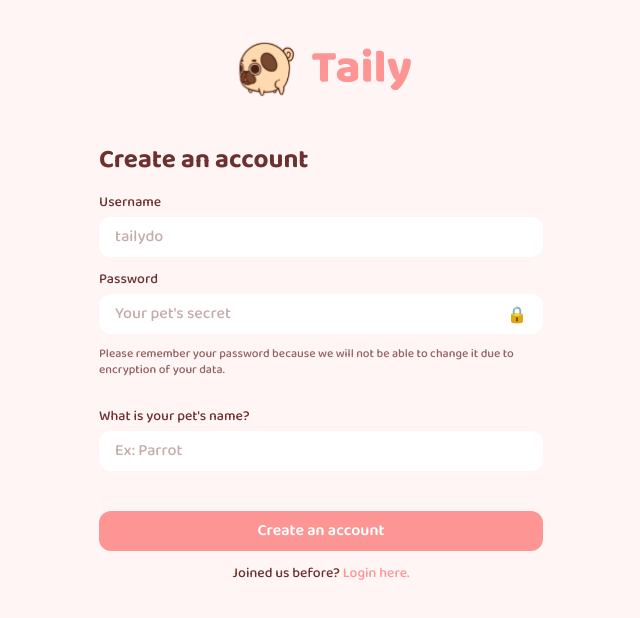
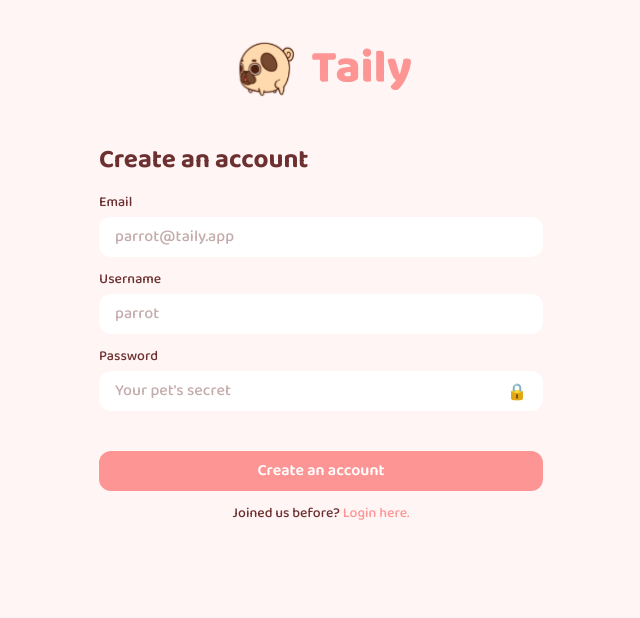
Before and after one commit to chronohubtech/Taily, a React (Vite) app: page /create-account in a window 1280 px wide. Shown: the top 618 px of the page, without its empty margins (319-959 px from the left). Built offline with nearby package versions, Linux system fonts and the light colour scheme; no server answers.

Commit message:
Restructure auth

```diff
--- a/src/routes/create-account/create-account.route.jsx
+++ b/src/routes/create-account/create-account.route.jsx
@@ -21,19 +21,19 @@ function CreateAccountRoute() {
   const navigate = useNavigate();
 
   const defaultSignUpField = {
+    email: '',
     username: '',
-    password: '',
-    petsName: ''
+    password: ''
   };
 
   const [signUpFormFields, setSignUpFormFields] = useState(defaultSignUpField);
-  const { username, password, petsName } = signUpFormFields;
+  const { email, username, password } = signUpFormFields;
 
   const [isModalVisible, setIsModalVisible] = useState(false);
 
   const handleSubmit = (event) => {
     event.preventDefault();
-    const { username, password } = signUpFormFields;
+    const { email, username, password } = signUpFormFields;
     // Disable body scroll
     document.body.style.overflow = 'hidden';
     // Show modal
@@ -41,7 +41,7 @@ function CreateAccountRoute() {
     // Clear form fields
     setSignUpFormFields(defaultSignUpField);
     // Firebase Auth - email placeholder atm.
-    createUserAccount(username + '@kurono.com', password).then((r) => console.log(r));
+    createUserAccount(email, password).then((r) => console.log(r));
   };
 
   const handleChange = (event) => {
@@ -83,9 +83,19 @@ function CreateAccountRoute() {
 
           <form action="" className={'signup__form'} onSubmit={handleSubmit}>
             <InputField
+              label={'Email'}
+              type="email"
+              placeholder={'parrot@taily.app'}
+              onChange={handleChange}
+              name={'email'}
+              value={email}
+              required
+            />
+
+            <InputField
               label={'Username'}
               type="text"
-              placeholder={'tailydo'}
+              placeholder={'parrot'}
               onChange={handleChange}
               name={'username'}
               value={username}
@@ -99,21 +109,6 @@ function CreateAccountRoute() {
               onChange={handleChange}
               name={'password'}
               value={password}
-              required
-            />
-
-            <p className={'input-note mb-4'}>
-              Please remember your password because we will not be able to change it due to
-              encryption of your data.
-            </p>
-
-            <InputField
-              label={`What is your pet's name?`}
-              type="text"
-              placeholder={'Ex: Parrot'}
-              onChange={handleChange}
-              name={'petsName'}
-              value={petsName}
               required
             />
 
```
